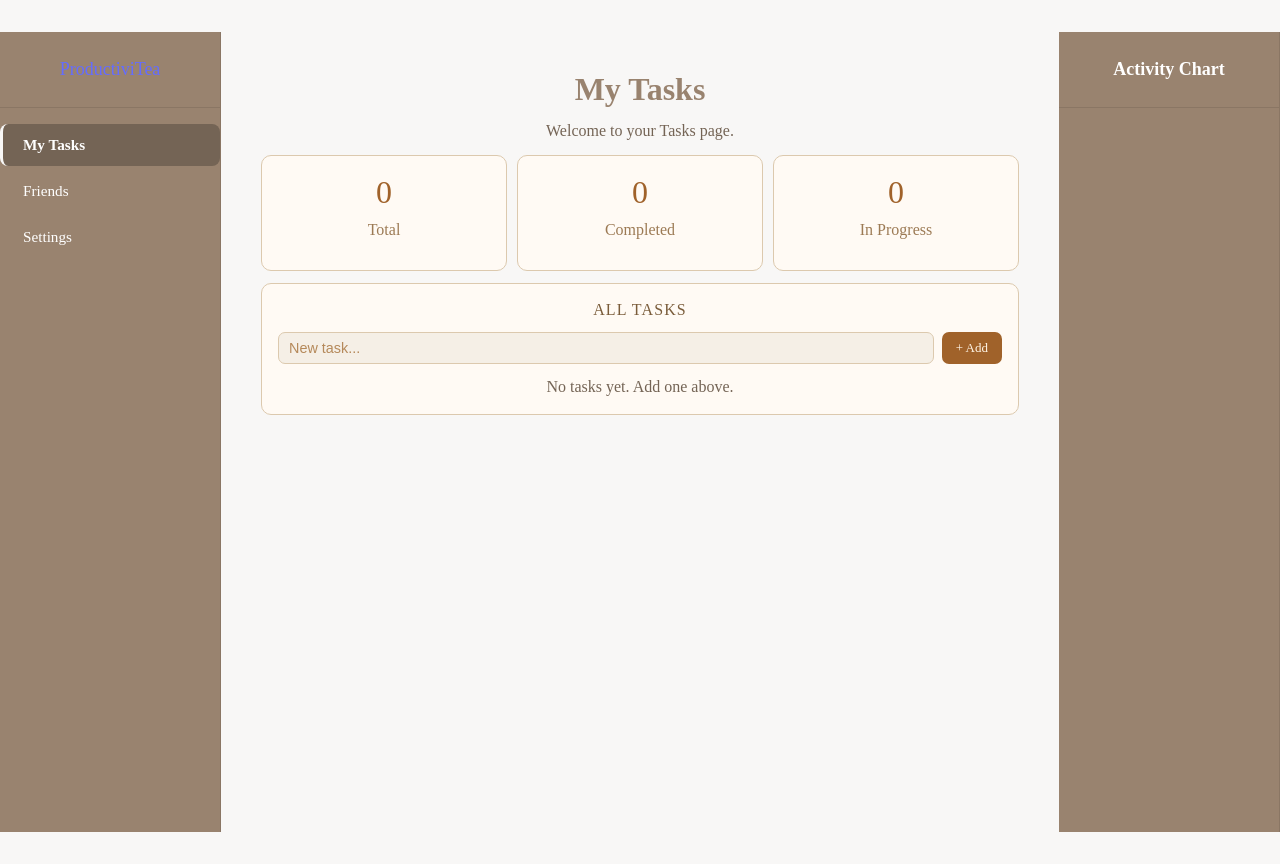
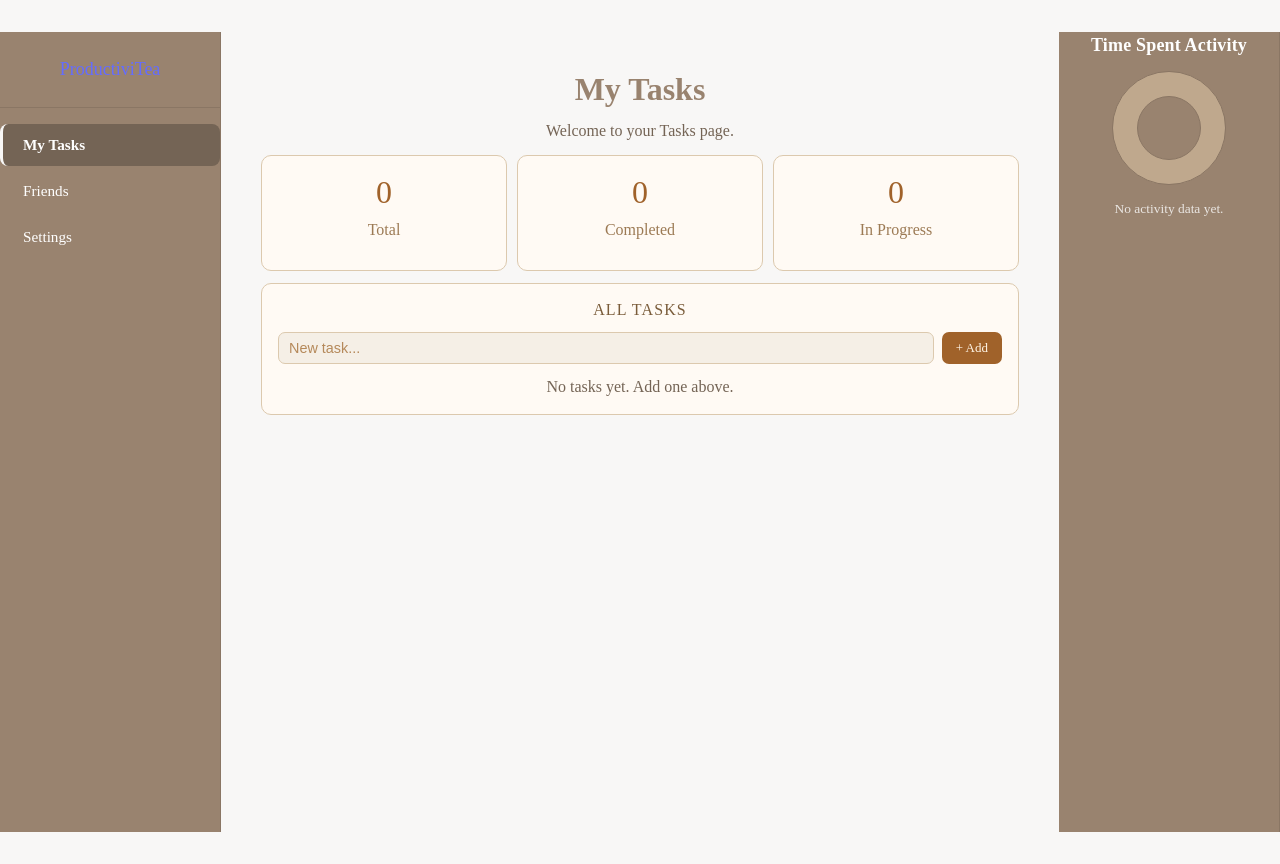
Before and after one commit to Oasis-NEU/s26-group-9, a React (Vite) app in the folder react-appp/: page /dashboard in a window 1280 px wide. Built offline with nearby package versions, Linux system fonts and the light colour scheme; sample sign-in values are in the browser's storage; a web font is replaced by a local one.

Commit message:
Added activity table

```diff
--- a/react-appp/src/App.jsx
+++ b/react-appp/src/App.jsx
@@ -1,9 +1,14 @@
-import { BrowserRouter, Routes, Route, Link } from 'react-router-dom';
+import { BrowserRouter, Routes, Route, Navigate } from 'react-router-dom';
 import './App.css'
 import Launch from './pages/launch.jsx';
 import Login from './pages/log-in.jsx';
 import Signup from './pages/signup.jsx';
 import Dashboard from './pages/dashboard.jsx';
+
+function ProtectedRoute({ children }) {
+  const isLoggedIn = localStorage.getItem('isLoggedIn') === 'true';
+  return isLoggedIn ? children : <Navigate to="/login" replace />;
+}
 
 function App() {
   return (
@@ -13,7 +18,14 @@ function App() {
           <Route path="/" element={<Launch />} />
           <Route path="/login" element={<Login />} />
           <Route path="/signup" element={<Signup />} />
-          <Route path="/dashboard" element={<Dashboard />} />
+          <Route
+            path="/dashboard"
+            element={(
+              <ProtectedRoute>
+                <Dashboard />
+              </ProtectedRoute>
+            )}
+          />
         </Routes>
       </div>
     </BrowserRouter>
--- /dev/null
+++ b/react-appp/src/pages/activitypanel.css
@@ -0,0 +1,76 @@
+.activity-panel {
+    background: transparent;
+    border: none;
+    border-radius: 0;
+    padding: 0;
+    display: flex;
+    flex-direction: column;
+    gap: 12px;
+}
+
+.activity-panel__title {
+    margin: 0;
+    font-size: 1.125rem;
+    font-weight: 600;
+    color: #ffffff;
+    letter-spacing: 0.01em;
+}
+
+.activity-panel__chart {
+    width: 112px;
+    height: 112px;
+    border-radius: 50%;
+    margin: 0 auto;
+    border: 1px solid #8a7664;
+    position: relative;
+}
+
+.activity-panel__chart::after {
+    content: '';
+    position: absolute;
+    inset: 24px;
+    border-radius: 50%;
+    background: #99836F;
+    border: 1px solid #8a7664;
+}
+
+.activity-panel__legend {
+    margin: 0;
+    padding: 2px 0 0;
+    list-style: none;
+    display: flex;
+    flex-direction: column;
+    gap: 7px;
+}
+
+.activity-panel__legend-item {
+    display: grid;
+    grid-template-columns: 14px 1fr auto;
+    align-items: center;
+    gap: 8px;
+    color: #f8f7f6;
+    font-size: 0.84rem;
+}
+
+.activity-panel__swatch {
+    width: 12px;
+    height: 12px;
+    border-radius: 3px;
+    background: #f8f7f6;
+    border: 1px solid rgba(255, 255, 255, 0.35);
+}
+
+.activity-panel__label {
+    opacity: 0.95;
+}
+
+.activity-panel__value {
+    font-weight: 600;
+    opacity: 0.95;
+}
+
+.activity-panel__empty {
+    color: #f8f7f6;
+    opacity: 0.85;
+    font-size: 0.84rem;
+}
--- /dev/null
+++ b/react-appp/src/pages/activitypanel.jsx
@@ -0,0 +1,71 @@
+import './activitypanel.css';
+
+export default function ActivityPanel({ activity = [], title = 'Time Spent Activity' }) {
+    const fallbackColors = ['#DCC9AE', '#BFA88D', '#8A7664', '#746455'];
+    const inputItems = Array.isArray(activity) ? activity : [];
+
+    const items = inputItems.map((item, index) => {
+        const rawValue = item?.value;
+        const numericValue =
+            typeof rawValue === 'number'
+                ? rawValue
+                : Number.parseFloat(String(rawValue ?? '0').replace(/[^\d.]/g, ''));
+
+        const safeValue = Number.isFinite(numericValue) && numericValue > 0 ? numericValue : 0;
+
+        return {
+            label: item?.label || `Category ${index + 1}`,
+            color: item?.color || fallbackColors[index % fallbackColors.length],
+            numericValue: safeValue,
+            displayValue:
+                typeof rawValue === 'number'
+                    ? `${rawValue}h`
+                    : rawValue || '0h',
+        };
+    });
+
+    const total = items.reduce((sum, item) => sum + item.numericValue, 0);
+
+    let currentAngle = 0;
+    const chartSegments =
+        total > 0
+            ? items
+                .filter((item) => item.numericValue > 0)
+                .map((item) => {
+                    const sweep = (item.numericValue / total) * 360;
+                    const start = currentAngle;
+                    currentAngle += sweep;
+                    return `${item.color} ${start}deg ${currentAngle}deg`;
+                })
+                .join(', ')
+            : '#BFA88D 0deg 360deg';
+
+    const chartStyle = {
+        background: `conic-gradient(${chartSegments})`,
+    };
+
+    return (
+        <section className="activity-panel">
+            <h2 className="activity-panel__title">{title}</h2>
+
+            <div className="activity-panel__chart" style={chartStyle} aria-hidden="true" />
+
+            <ul className="activity-panel__legend">
+                {items.length > 0 ? (
+                    items.map((item, index) => (
+                        <li key={`${item.label || 'item'}-${index}`} className="activity-panel__legend-item">
+                            <span
+                                className="activity-panel__swatch"
+                                style={{ backgroundColor: item.color }}
+                            />
+                            <span className="activity-panel__label">{item.label}</span>
+                            <span className="activity-panel__value">{item.displayValue}</span>
+                        </li>
+                    ))
+                ) : (
+                    <li className="activity-panel__empty">No activity data yet.</li>
+                )}
+            </ul>
+        </section>
+    );
+}
--- a/react-appp/src/pages/dashboard.jsx
+++ b/react-appp/src/pages/dashboard.jsx
@@ -1,12 +1,62 @@
-import { useState } from "react";
+import { useEffect, useState } from "react";
 import { Link } from 'react-router-dom';
 import TaskDashboard from "./taskdashboard";
+import ActivityPanel from "./activitypanel";
+import { supabase } from '../lib/supabase';
 import './dashboard.css';
 
 const navItems = ["My Tasks", "Friends", "Settings"];
 
 export default function Dashboard() {
   const [active, setActive] = useState("My Tasks");
+  const [activity, setActivity] = useState([]);
+
+  useEffect(() => {
+    let isMounted = true;
+
+    async function loadActivity() {
+      const { data: authData, error: authError } = await supabase.auth.getUser();
+      if (authError || !authData?.user) {
+        if (isMounted) setActivity([]);
+        return;
+      }
+
+      const userId = authData.user.id;
+      const colorPalette = ['#DCC9AE', '#BFA88D', '#8A7664', '#746455'];
+
+      const { data, error } = await supabase
+        .from('activity')
+        .select('*')
+        .eq('user_id', userId);
+
+      if (error || !Array.isArray(data)) {
+        if (isMounted) setActivity([]);
+        return;
+      }
+
+      const mappedActivity = data.map((row, index) => {
+        const rawValue = row?.value ?? row?.hours ?? row?.duration ?? row?.minutes ?? 0;
+        const numericValue =
+          typeof rawValue === 'number'
+            ? rawValue
+            : Number.parseFloat(String(rawValue).replace(/[^\d.]/g, ''));
+
+        return {
+          label: row?.label || row?.category || row?.activity_name || `Category ${index + 1}`,
+          value: Number.isFinite(numericValue) && numericValue > 0 ? numericValue : 0,
+          color: row?.color || colorPalette[index % colorPalette.length],
+        };
+      });
+
+      if (isMounted) setActivity(mappedActivity);
+    }
+
+    loadActivity();
+
+    return () => {
+      isMounted = false;
+    };
+  }, []);
 
   return (
     <div className="dashboard-page">
@@ -45,10 +95,7 @@ export default function Dashboard() {
       </main>
 
       <aside className="dashboard-right-sidebar">
-        <div className="dashboard-right-title">Activity Chart</div>
-        <div className="dashboard-graph-container">
-          {}
-        </div>
+        <ActivityPanel activity={activity} title="Time Spent Activity" />
       </aside>
     </div>
   );
--- a/react-appp/src/pages/launch.jsx
+++ b/react-appp/src/pages/launch.jsx
@@ -7,7 +7,7 @@ function Launch() {
     const navigate = useNavigate();
     const handleProductivityClick = () => {
         const isLoggedIn = localStorage.getItem('isLoggedIn') === 'true';
-        navigate(isLoggedIn ? '/' : '/dashboard');
+        navigate(isLoggedIn ? '/dashboard' : '/login');
     };
 
     return (
@@ -20,7 +20,7 @@ function Launch() {
                 <Button
                     className="myButtonLetsGo"
                     variant="contained"
-                    onClick={() => navigate('/dashboard')}
+                    onClick={handleProductivityClick}
                     sx={{
                         padding: '10px 20px',
                         bgcolor: '#99836F',
@@ -80,11 +80,11 @@ function Launch() {
                     onClick={() => navigate('/')}
                     style={{ border: 'none', background: 'none', cursor: 'pointer', padding: 0 }}
                 >
-                <img
-                    src="/logo.svg"
-                    alt="descriptive text"
-                    style={{ width: '90px', height: 'auto', display: 'block' }}
-                />
+                    <img
+                        src="/logo.svg"
+                        alt="descriptive text"
+                        style={{ width: '90px', height: 'auto', display: 'block' }}
+                    />
                 </Button>
             </div>
         </div>
--- a/react-appp/src/pages/log-in.css
+++ b/react-appp/src/pages/log-in.css
@@ -142,6 +142,16 @@ body {
     outline-offset: -2px;
 }
 
+.login-input:-webkit-autofill,
+.login-input:-webkit-autofill:hover,
+.login-input:-webkit-autofill:focus,
+.login-input:-webkit-autofill:active {
+    -webkit-text-fill-color: #746455;
+    -webkit-box-shadow: 0 0 0 1000px #ffffff inset;
+    box-shadow: 0 0 0 1000px #ffffff inset;
+    transition: background-color 5000s ease-in-out 0s;
+}
+
 @media (min-width: 640px) {
     .login-input {
         font-size: 0.875rem;
@@ -205,6 +215,18 @@ body {
     outline-offset: 2px;
 }
 
+.login-submit-button:disabled {
+    opacity: 0.7;
+    cursor: not-allowed;
+}
+
+.login-error {
+    margin: 0.75rem 0 0;
+    text-align: center;
+    font-size: 0.875rem;
+    color: #a0622a;
+}
+
 .signup-prompt {
     margin-top: 2rem;
     text-align: center;
--- a/react-appp/src/pages/signup.css
+++ b/react-appp/src/pages/signup.css
@@ -120,6 +120,16 @@
     outline-offset: -1px;
 }
 
+.signup-input:-webkit-autofill,
+.signup-input:-webkit-autofill:hover,
+.signup-input:-webkit-autofill:focus,
+.signup-input:-webkit-autofill:active {
+    -webkit-text-fill-color: #746455;
+    -webkit-box-shadow: 0 0 0 1000px #ffffff inset;
+    box-shadow: 0 0 0 1000px #ffffff inset;
+    transition: background-color 5000s ease-in-out 0s;
+}
+
 .password-toggle {
     position: absolute;
     top: 50%;
```
Also changed, not shown: react-appp/src/pages/log-in.jsx (+40 -3 lines), react-appp/src/pages/summarypanel.css (+36 -0 lines), react-appp/src/pages/summarypanel.jsx (+32 -0 lines).
